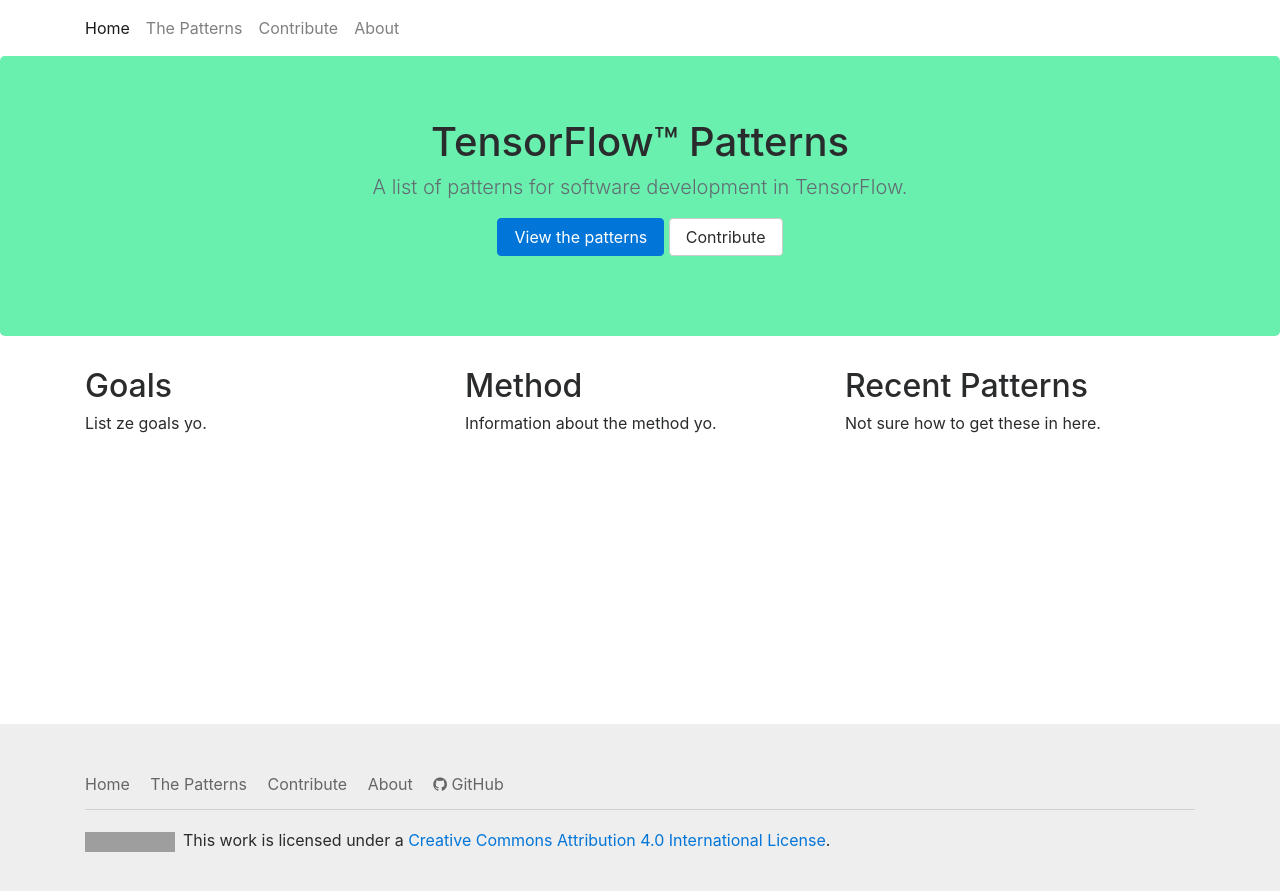
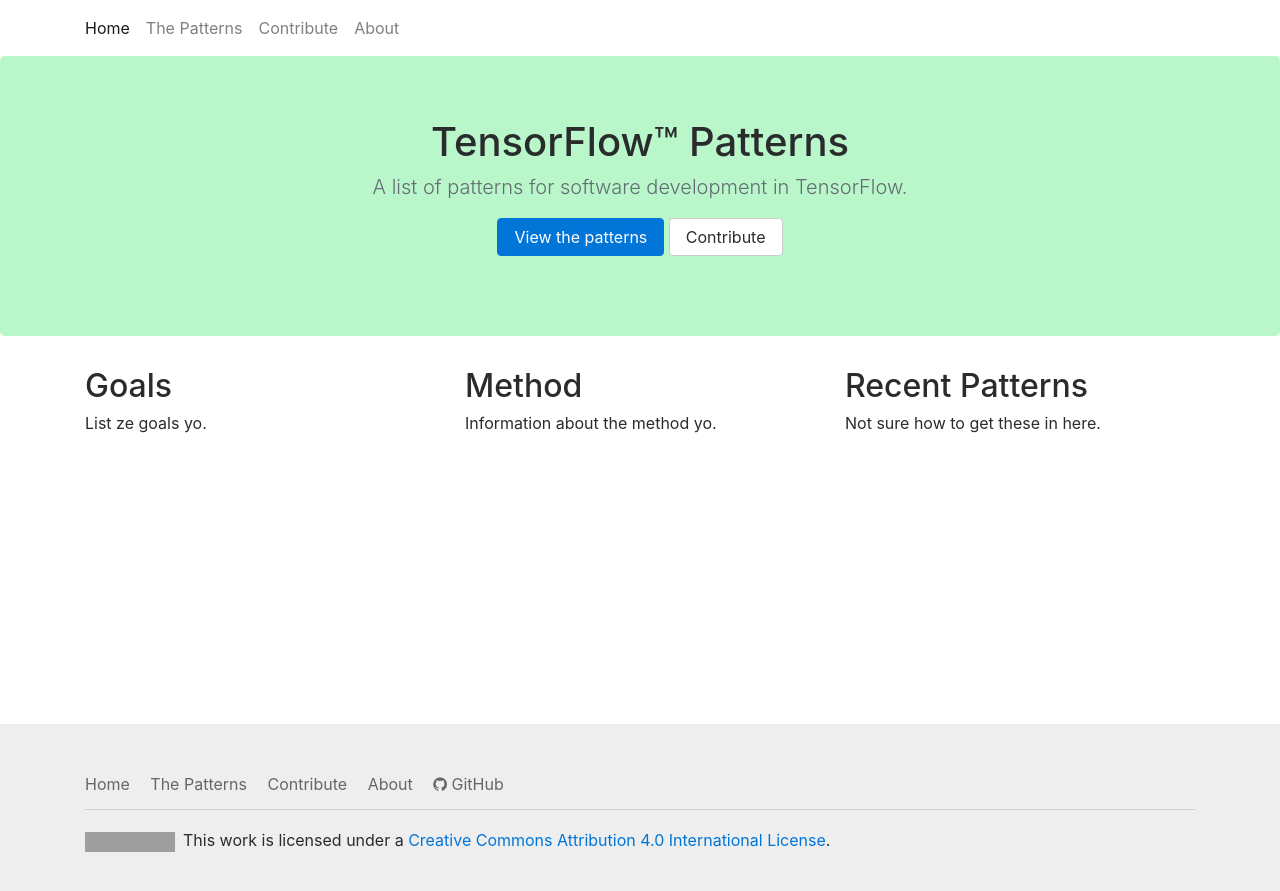
Before and after one commit to guildai/tensorflow-patterns, a Jekyll site: the page built from index.md, in a window 1280 px wide. Shown: the top 891 px of the page. Built offline with Jekyll 4.4.1, drawn with Linux system fonts in a browser that asks for light colours; grey boxes are pictures that could not be loaded.

Commit message:
Color tweak

```diff
--- a/assets/css/site.css
+++ b/assets/css/site.css
@@ -10,7 +10,7 @@
 }
 
 .jumbotron {
-    background-color: #69F0AE;
+    background-color: #B9F6CA;
 }
 
 footer {
```
